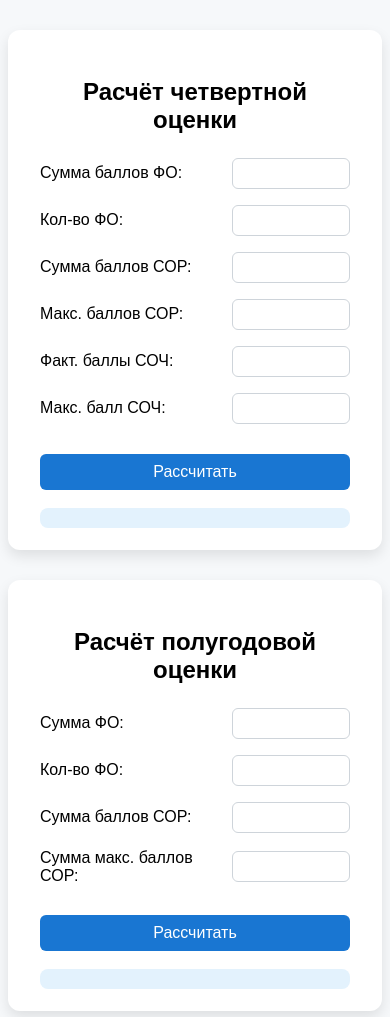
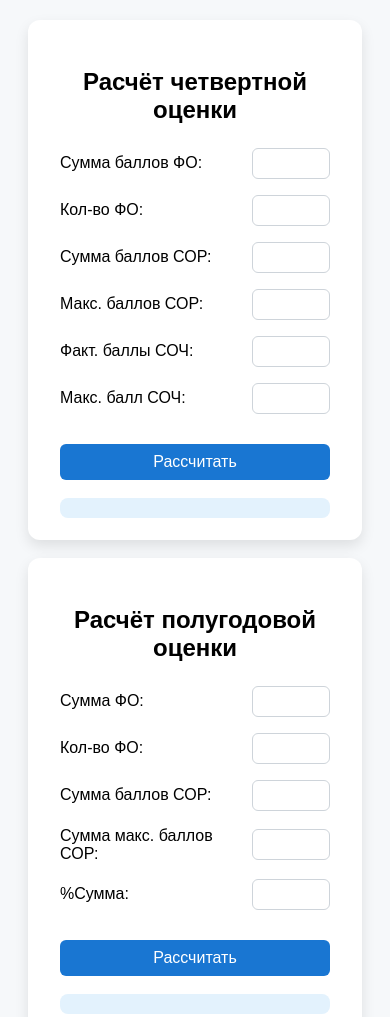
Before and after one commit to schyolokov/bilim_calc, a plain HTML site: page index.html in a window 390 px wide. Shown: the top 1017 px of the page. Drawn offline with Linux system fonts and the light colour scheme.

Commit message:
Update index.html

```diff
--- a/index.html
+++ b/index.html
@@ -8,13 +8,31 @@
             font-family: Arial, sans-serif;
             background: #f6f8fa;
         }
+        .row {
+            display: flex;
+            flex-direction: row;
+            justify-content: center;
+            align-items: flex-start;
+            gap: 32px;
+            margin: 30px;
+        }
+        @media (max-width: 900px) {
+            .row {
+                flex-direction: column;
+                align-items: center;
+                gap: 18px;
+                margin: 20px;
+            }
+        }
         .container {
             max-width: 420px;
-            margin: 30px auto;
             padding: 28px 32px 22px 32px;
             background: #fff;
             border-radius: 12px;
             box-shadow: 0 6px 14px rgba(0,0,0,0.10);
+            box-sizing: border-box;
+            width: 100%;
+            min-width: 320px;
         }
         h2 {
             text-align: center;
@@ -66,6 +84,7 @@
     </style>
 </head>
 <body>
+    <div class="row">
         <!-- Четвертная оценка -->
         <div class="container">
             <h2>Расчёт четвертной оценки</h2>
@@ -119,19 +138,24 @@
                     <label for="max_sum_CO_sem">Сумма макс. баллов СОР:</label>
                     <input type="number" id="max_sum_CO_sem" step="any">
                 </div>
+                <div class="input-row">
+                    <label for="total_perc_sem">%Сумма:</label>
+                    <input type="text" id="total_perc_sem" readonly>
+                </div>
                 <button type="submit">Рассчитать</button>
             </form>
             <div id="result_sem"></div>
         </div>
+    </div>
 
     <script>
     // Четверть
-    document.getElementById('gradeForm').onsubmit = function(e){
+    document.getElementById('gradeForm').onsubmit = function(e) {
         e.preventDefault();
-        let sum_CO   = parseFloat(document.getElementById('sum_CO').value)   || 0;
-        let max_CO   = parseFloat(document.getElementById('max_CO').value)   || 1;
-        let sum_FO   = parseFloat(document.getElementById('sum_FO').value)   || 0;
-        let num_FO   = parseInt(document.getElementById('num_FO').value)     || 1;
+        let sum_CO    = parseFloat(document.getElementById('sum_CO').value)    || 0;
+        let max_CO    = parseFloat(document.getElementById('max_CO').value)    || 1;
+        let sum_FO    = parseFloat(document.getElementById('sum_FO').value)    || 0;
+        let num_FO    = parseInt(document.getElementById('num_FO').value)      || 1;
         let fact_COCH = parseFloat(document.getElementById('fact_COCH').value) || 0;
         let max_COCH  = parseFloat(document.getElementById('max_COCH').value)  || 1;
 
@@ -144,7 +168,7 @@
     };
 
     // Полугодие
-document.getElementById('semesterForm').onsubmit = function(e){
+    document.getElementById('semesterForm').onsubmit = function(e) {
         e.preventDefault();
 
         let sum_FO_sem     = parseFloat(document.getElementById('sum_FO_sem').value)     || 0;
```
Lines whose indentation alone changed are shown as unchanged.
